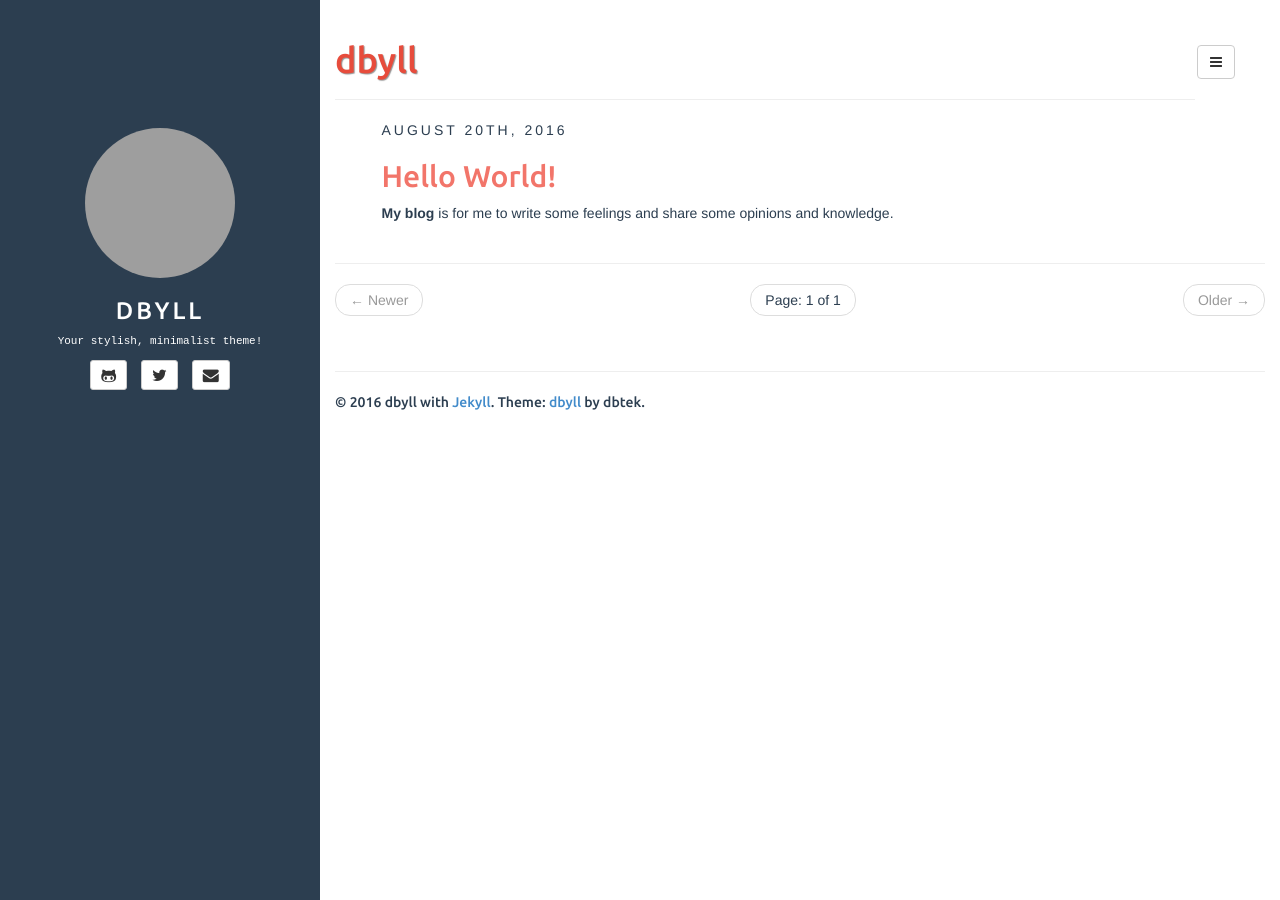
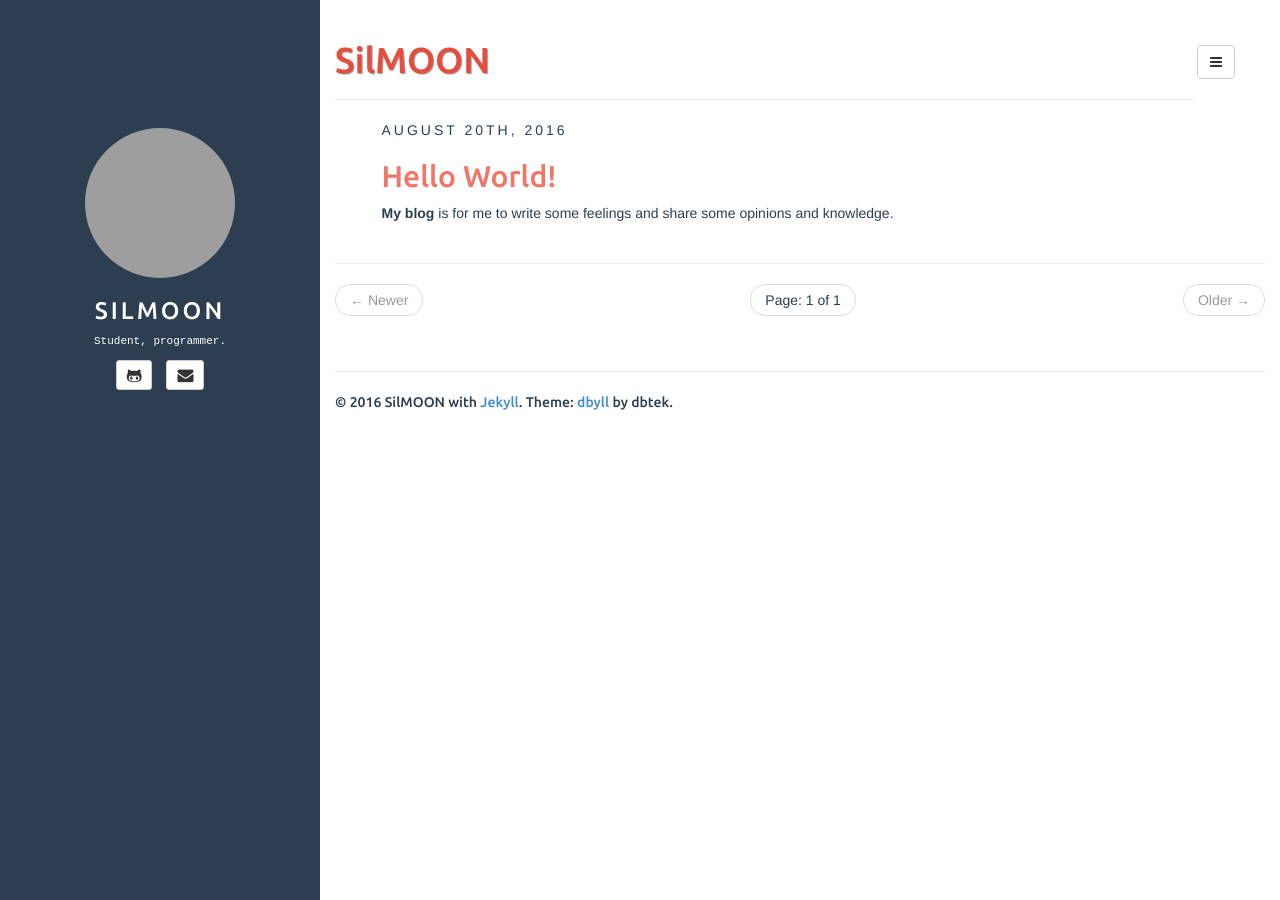
Before and after one commit to SilMOON/silmoon.github.io, a Jekyll site: the page built from index.html, in a window 1280 px wide. Built offline with Jekyll 4.4.1, drawn with Linux system fonts in a browser that asks for light colours; the list of posts is cut into pages by our own code; grey boxes are pictures that could not be loaded.

Commit message:
modify some content

```diff
--- a/_config.yml
+++ b/_config.yml
@@ -5,27 +5,27 @@ paginate_path: "page:num"
 exclude: ["README.md"] # files to exclude
 highlighter: rouge
 markdown: kramdown
-disqus: dbyll
-google_analytics: dbyll
-title: dbyll
+disqus: SilMOON
+google_analytics: SilMOON
+title: SilMOON
 
 defaults:
   -
     scope:
       path: "" # empty string for all files
     values:
-      title: dbyll
+      title: SilMOON
 
 description: Stylish Jekyll Theme
 author:
-  name: dbyll
-  email: dbyll@ismaildemirbilek.com
-  github: dbtek
-  twitter: dbtek
-  pinterest: asd123
-  linkedin: asd123
-  bio: Your stylish, minimalist theme!
-  email_md5: 726351295ec82e145928582f595aa3aa
+  name: SilMOON
+  email: chenminghui8899@gmail.com
+  github: silmoon
+  twitter:
+  pinterest:
+  linkedin:
+  bio: Student, programmer.
+  email_md5:
 
 rss_path: feed.xml
 categories_path: categories.html
```
Also changed, not shown: assets/media/dbyll-ss.png (deleted), 7 other files.
